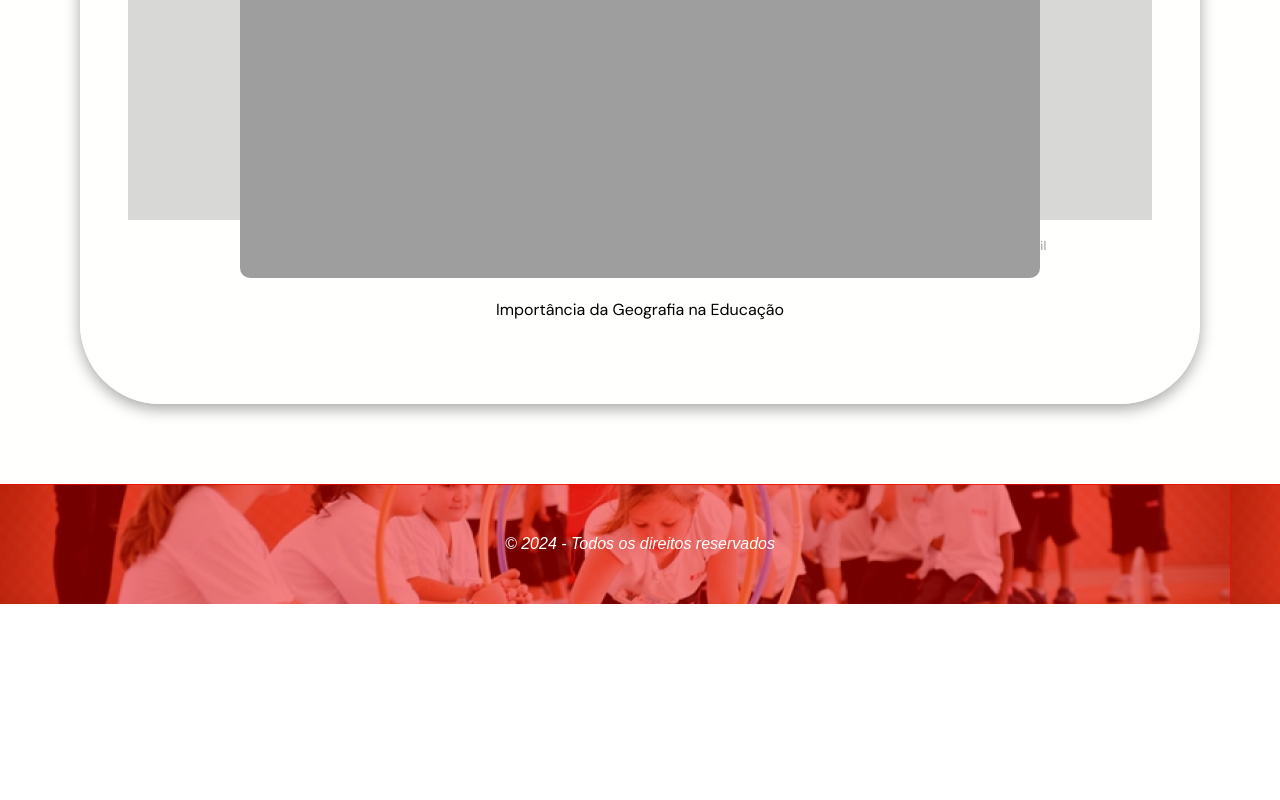
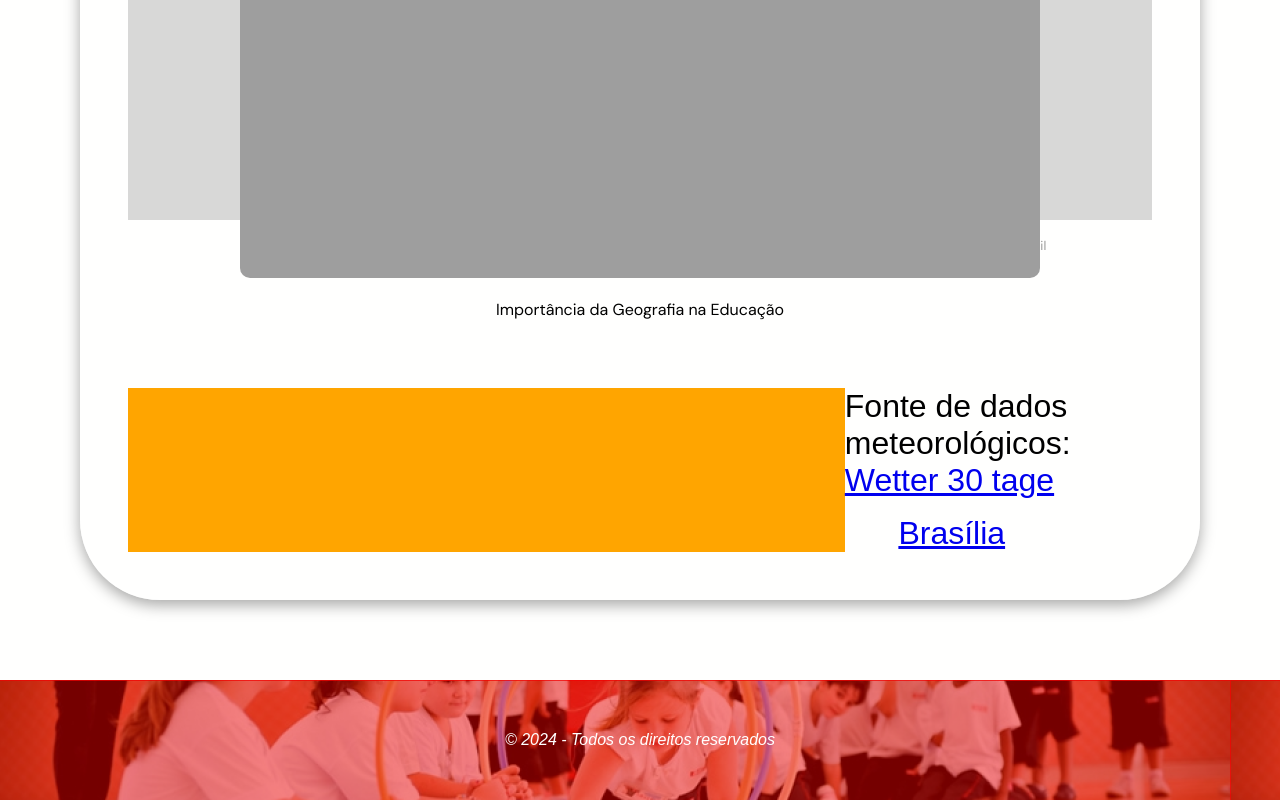
Before and after one commit to sosogomess/Projeto-Geografia, a plain HTML site: page index.html in a window 1280 px wide. Shown: the part 751-1551 px from the top of the page. Before the commit the page ends 1355 px from the top, so only its background shows below. Drawn offline with nearby package versions, Linux system fonts and the light colour scheme; a script that the page names is missing.

Commit message:
feat: create div and widget

```diff
--- a/css/index.css
+++ b/css/index.css
@@ -56,3 +56,28 @@ button:hover {
     box-shadow: rgba(0, 0, 0, 0.35) 0px 5px 15px;
     padding: 3rem;
 }
+
+
+.container-secundario{
+    display: flex;
+    flex-direction: row;
+    margin-top: 2rem;
+}
+
+.container-noticias-main{
+    background-color: orange;
+    width: 70%;
+}
+
+.container-aside{
+    width: 30%;
+    display: flex;
+    flex-direction: column;
+    justify-content: center;
+    align-items: center;
+    gap: 1rem;
+}
+
+#ww_53d59aa64c42e{
+    border-radius: 1rem !important;
+}
--- a/index.html
+++ b/index.html
@@ -1,5 +1,6 @@
 <!DOCTYPE html>
 <html lang="pt-BR">
+
 <head>
     <meta charset="UTF-8">
     <meta name="viewport" content="width=device-width, initial-scale=1.0">
@@ -8,6 +9,7 @@
     <link rel="stylesheet" href="./css/header.css">
     <link rel="stylesheet" href="./css/footer.css">
 </head>
+
 <body>
     <header>
         <div class="logo">
@@ -36,8 +38,41 @@
             <h1>Geografia</h1>
             <p>Descubra as maravilhas do nosso planeta!</p>
             <iframe src="./carrossel/carrousel.html" width="100%" height="700px" frameborder="0"></iframe>
+
+            <div class="container-secundario">
+                <div class="container-noticias-main">
+
                 </div>
+
+                <div class="container-aside">
+                    <div id="ww_53d59aa64c42e" v='1.3' loc='id'
+                        a='{"t":"horizontal","lang":"pt","sl_lpl":1,"ids":[],"font":"Arial","sl_ics":"one_a","sl_sot":"celsius","cl_bkg":"#D32F2F","cl_font":"#FFFFFF","cl_cloud":"#FFFFFF","cl_persp":"#FFFFFF","cl_sun":"#FFC107","cl_moon":"#FFC107","cl_thund":"#FFFFFF"}'>
+                        Fonte de dados meteorológicos: <a href="https://wetterlang.de" id="ww_53d59aa64c42e_u"
+                            target="_blank">Wetter 30 tage</a></div>
+                    <script async src="https://app3.weatherwidget.org/js/?id=ww_53d59aa64c42e"></script>
+                    <!-- clock widget start -->
+                    <script
+                        type="text/javascript"> var css_file = document.createElement("link"); css_file.setAttribute("rel", "stylesheet"); css_file.setAttribute("type", "text/css"); css_file.setAttribute("href", "https://s.bookcdn.com//css/cl/bw-cl-sm1.css?v=0.0.1"); document.getElementsByTagName("head")[0].appendChild(css_file); </script>
+                    <div id="tw_24_1325275384">
+                        <div style="width:200px; height:px; margin: 0 auto;"><a
+                                href="https://ibooked.com.br/time/brasilia-14704">Brasília</a><br /></div>
+                    </div>
+                    <script
+                        type="text/javascript"> function setWidgetData_1325275384(data) { if (typeof (data) != 'undefined' && data.results.length > 0) { for (var i = 0; i < data.results.length; ++i) { var objMainBlock = ''; var params = data.results[i]; objMainBlock = document.getElementById('tw_' + params.widget_type + '_' + params.widget_id); if (objMainBlock !== null) objMainBlock.innerHTML = params.html_code; } } } var clock_timer_1325275384 = -1; widgetSrc = "https://widgets.booked.net/time/info?ver=2;domid=585;type=24;id=1325275384;scode=124;city_id=;wlangid=8;mode=1;details=0;background=ffffff;border_color=ffffff;color=000000;add_background=ffffff;add_color=333333;head_color=ffffff;border=1;transparent=0"; var widgetUrl = location.href; widgetSrc += '&ref=' + widgetUrl; var wstrackId = ""; if (wstrackId) { widgetSrc += ';wstrackId=' + wstrackId + ';' } var timeBookedScript = document.createElement("script"); timeBookedScript.setAttribute("type", "text/javascript"); timeBookedScript.src = widgetSrc; document.body.appendChild(timeBookedScript); </script>
+                    <!-- clock widget end -->
+                </div>
+            </div>
+        </div>
+
+
     </main>
+
+    <footer>
+        <div class="site-footer">
+            <p class="copy-info">&copy; 2024 - Todos os direitos reservados</p>
+        </div>
+    </footer>
+</body>
 <script>
     // Pega os elementos do HTML
     const searchButton = document.getElementById('searchButton');
@@ -45,14 +80,14 @@
     const menuItems = document.querySelectorAll('#menu a'); // Seleciona todos os links do menu
 
     // Adiciona evento de clique no botão de busca
-        searchButton.addEventListener('click', function() {
+    searchButton.addEventListener('click', function () {
         const searchTerm = searchInput.value.toLowerCase(); // Pega o valor da busca e converte para minúsculas
 
         // Variável para armazenar se encontrou ou não
         let found = false;
 
         // Itera sobre os itens do menu
-            menuItems.forEach(function(item) {
+        menuItems.forEach(function (item) {
             const menuItemText = item.textContent.toLowerCase(); // Pega o texto do link e converte para minúsculas
 
             // Verifica se o texto do menu contém o termo de busca
@@ -68,10 +103,4 @@
         }
     });
 </script>
-   <footer>
-    <div class="site-footer">
-        <p class="copy-info">&copy; 2024 - Todos os direitos reservados</p>
-    </div>
-</footer>
-</body>
 </html>
```
Lines whose indentation alone changed are shown as unchanged.
